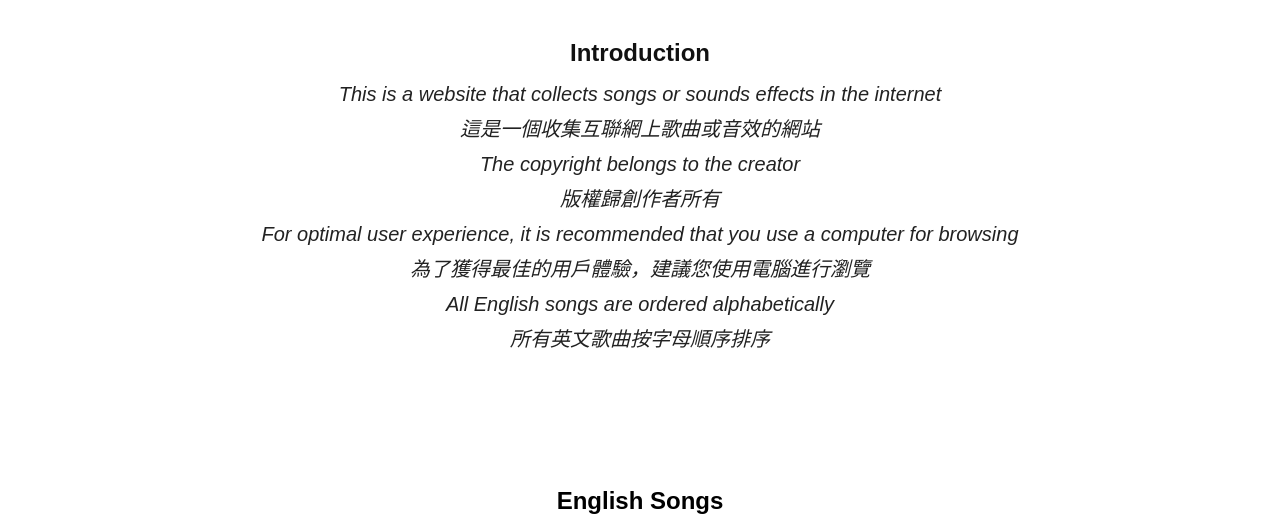
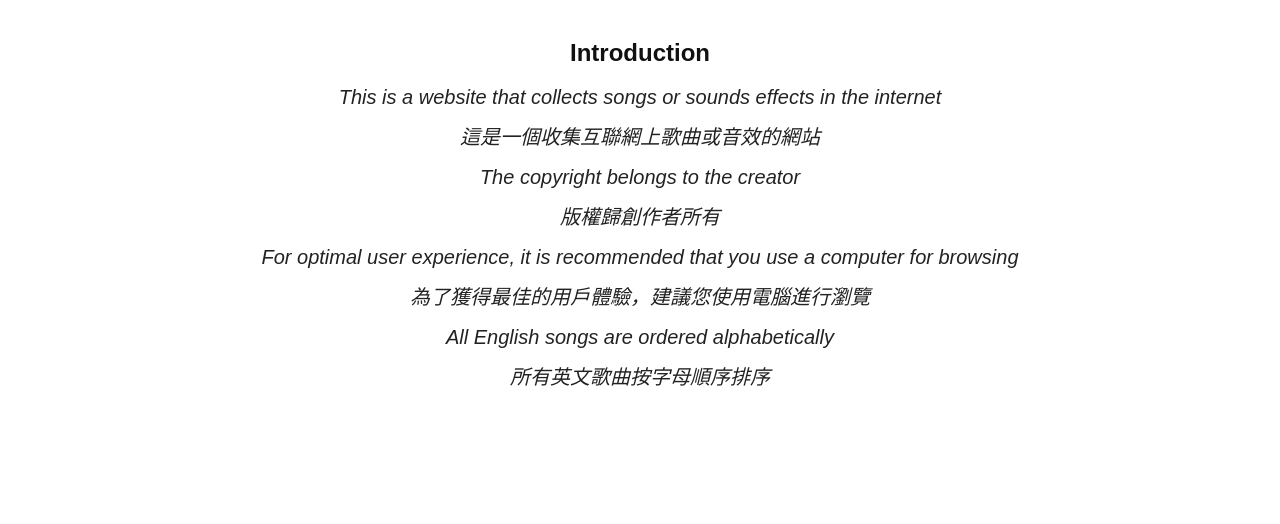
Before and after one commit to user9876543210123456789/musichub2.1.github.io, a plain HTML site: page index.html in a window 1280 px wide. Shown: the part 235-759 px from the top of the page. Drawn offline with Linux system fonts and the light colour scheme.

Commit message:
Update index.html

```diff
--- a/index.html
+++ b/index.html
@@ -63,7 +63,7 @@
       color: #222;
       font-size: 20px;
       font-style: italic;
-      line-height: 0.75;
+      line-height: 1;
     }
 
     .introduction img {
```
